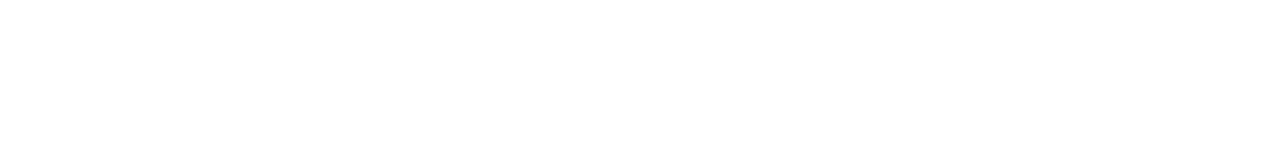
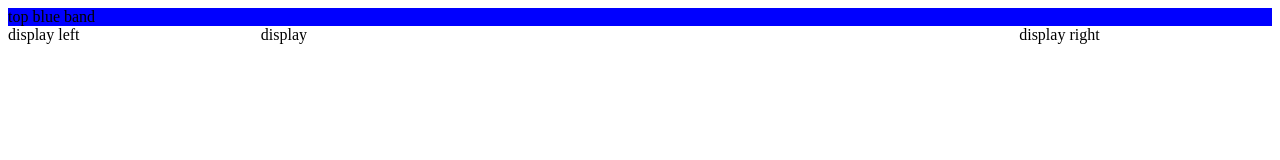
Before and after one commit to MoonKingArthur/calculator, a plain HTML site: page index.html in a window 1280 px wide. Drawn offline with Linux system fonts and the light colour scheme.

Commit message:
Added divs containing buttons. Established top portion of grid in css.

```diff
--- a/index.html
+++ b/index.html
@@ -3,12 +3,37 @@
     <head>
         <meta charset="utf-8">
         <meta http-equiv="X-UA-Compatible" content="IE=edge">
-        <title>Page Title</title>
+        <title>TI-108</title>
         <meta name="viewport" content="width=device-width, initial-scale=1">
         <link rel="stylesheet" type="text/css" media="screen" href="style.css">
 
     </head>
     <body>
+        <div class="calculator">
+            <div id="top-blue">top blue band</div>
+            <div id="display-left">display left</div>
+            <div id="display">display</div>
+            <div id="dispay-right">display right</div>
+            <!-- <div id="name-model"></div>
+            <div id="solar-strip"></div>
+            <div id="solar-strip-right"></div>
+            <div id="7">7</div>
+            <div id="8">8</div>
+            <div id="9">9</div>
+            <div id="divide">/</div>
+            <div id="4">4</div>
+            <div id="5">5</div>
+            <div id="6">6</div>
+            <div id="multiply">*</div>
+            <div id="1">1</div>
+            <div id="2">2</div>
+            <div id="3">3</div>
+            <div id="subtract">-</div>
+            <div id="on-clear">On/C</div>
+            <div id="0">0</div>
+            <div id="decimal">.</div>
+            <div id="equal">=</div> -->
+        </div>
         <script src="script.js"></script>
     </body>
 </html>
--- a/script.js
+++ b/script.js
@@ -2,3 +2,7 @@ let add = (num1,num2) => num1 + num2;
 let subtract = (num1,num2) => num1 - num2;
 let multiply = (num1,num2) => num1 * num2;
 let divide = (num1,num2) => num1 / num2;
+
+function operate(operator,num1,num2) {
+
+}
--- a/style.css
+++ b/style.css
@@ -0,0 +1,25 @@
+.calculator {
+    display: grid;
+    grid-template-columns: repeat(5, 1fr);
+    /* grid-auto-rows: minmax(100px, auto); */
+    grid-template-areas:
+      "top-blue top-blue top-blue top-blue top-blue"
+      "display-left display display display display-right";
+}
+
+#top-blue {
+    grid-area: top-blue;
+    background-color: blue;
+}
+
+#display-left {
+    grid-area: display-left;
+}
+
+#display {
+    grid-area: display;
+}
+
+#display-right {
+    grid-area: display-right;
+}
```
Also changed, not shown: 1 other file.
